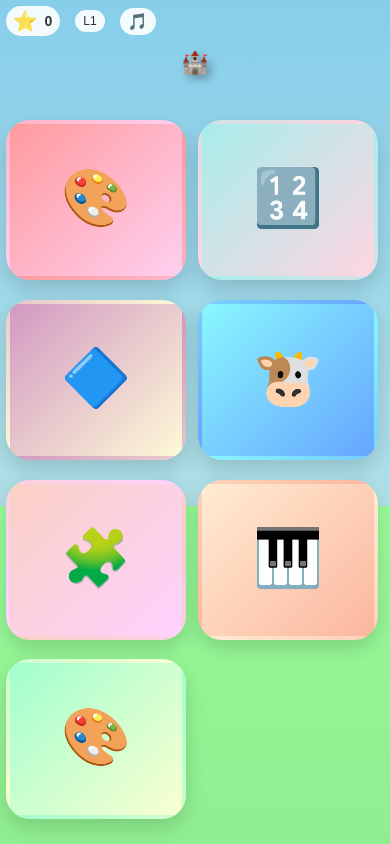
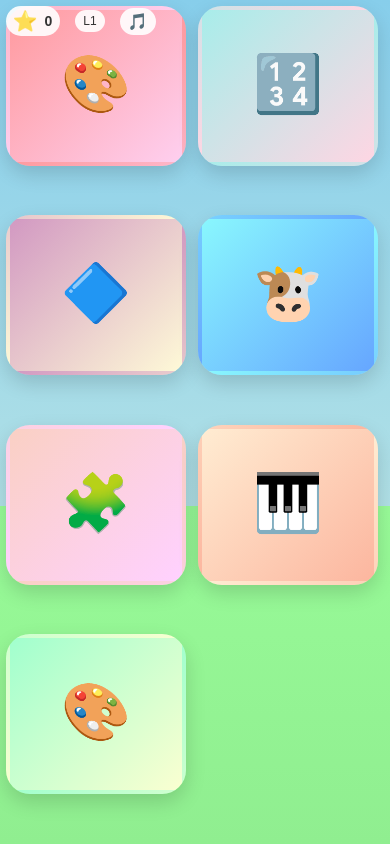
Before and after one commit to sicauyanglei/happy-landergarten, a website: page index.html in a window 390 px wide. Drawn offline with Linux system fonts and the light colour scheme.

Commit message:
fix: 优化移动端全屏显示布局
- 游戏网格改用flex布局填满整个屏幕
- 隐藏标题文字避免占用空间
- 移除固定定位改用相对定位
- 添加100vh/100dvh双重保险确保全屏显示

Co-Authored-By: Claude Opus 4.6 <noreply@anthropic.com>

```diff
--- a/index.html
+++ b/index.html
@@ -41,7 +41,9 @@
         @media (max-width: 768px) {
             #game-container {
                 width: 100vw;
+                height: 100vh;
                 height: 100dvh;
+                max-height: 100vh;
                 max-height: 100dvh;
                 border-radius: 0;
                 overflow: hidden;
@@ -51,7 +53,7 @@
                 padding-right: env(safe-area-inset-right);
             }
             .header {
-                top: calc(20px + env(safe-area-inset-top));
+                top: calc(10px + env(safe-area-inset-top));
             }
         }
         .cloud {
@@ -245,21 +247,27 @@
         }
         @media (max-width: 768px) {
             .scene.active, #playground.active {
-                padding-top: calc(60px + env(safe-area-inset-top));
+                padding-top: 0;
+                height: 100%;
+                display: flex;
+                flex-direction: column;
             }
             .games-grid {
-                position: absolute;
-                top: 140px;
-                left: 8px;
-                right: 8px;
-                bottom: 15px;
+                position: relative;
+                flex: 1;
+                top: 0;
+                left: 0;
+                right: 0;
+                bottom: 0;
                 display: grid;
                 grid-template-columns: repeat(3, 1fr);
                 grid-template-rows: repeat(3, 1fr);
                 gap: 6px;
                 width: auto;
+                height: auto;
                 transform: none;
                 z-index: 10;
+                padding: 8px;
             }
             .game-card {
                 width: 100%;
@@ -267,17 +275,10 @@
                 min-height: 0;
             }
             .game-icon { font-size: 26px; }
-            .game-name { font-size: 11px; }
-            .title {
-                position: relative;
-                top: auto;
-                left: auto;
-                transform: none;
-                margin-top: 0;
-                z-index: 20;
-            }
+            .game-name { display: none; }
+            .title { display: none; }
             .subtitle { display: none; }
-            .header { top: calc(10px + env(safe-area-inset-top)); left: 10px; right: 10px; z-index: 100; }
+            .header { top: calc(6px + env(safe-area-inset-top)); left: 6px; right: 6px; z-index: 100; }
             /* 移动端隐藏装饰元素避免遮挡 */
             .cloud, .sun, .rainbow, .flower, .decoration, .floating-star {
                 display: none;
@@ -285,36 +286,19 @@
         }
         @media (max-width: 600px) {
             .games-grid {
-                top: 130px;
-                left: 6px;
-                right: 6px;
-                bottom: 10px;
-                grid-template-columns: repeat(3, 1fr);
-                grid-template-rows: repeat(3, 1fr);
                 gap: 5px;
-                width: auto;
+                padding: 6px;
             }
             .game-icon { font-size: 24px; }
-            .game-name { font-size: 10px; }
         }
         @media (max-width: 480px) {
-            .scene.active, #playground.active {
-                padding-top: calc(50px + env(safe-area-inset-top));
-            }
             .games-grid {
-                top: 120px;
-                left: 6px;
-                right: 6px;
-                bottom: 10px;
                 grid-template-columns: repeat(2, 1fr);
                 grid-template-rows: repeat(4, 1fr);
                 gap: 5px;
+                padding: 6px;
             }
             .game-icon { font-size: 22px; }
-            .game-name { font-size: 10px; }
-            .title { font-size: 22px; margin-top: 0; }
-            .subtitle { font-size: 10px; }
-            .header { top: calc(6px + env(safe-area-inset-top)); left: 6px; right: 6px; }
         }
         .game-card {
             width: 180px; height: 160px;
```
Also changed, not shown: src/index.html (+20 -36 lines).
